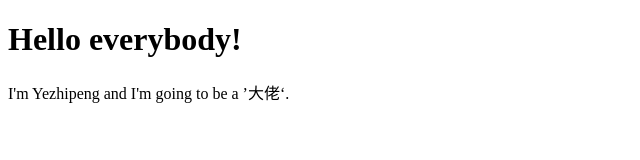
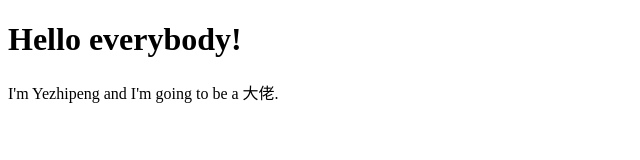
Before and after one commit to ZhipengYe/ZhipengYe.github.io, a plain HTML site: page index.html in a window 1280 px wide. Shown: the full height of the page, 0-640 px from the left. Drawn offline with Linux system fonts and the light colour scheme.

Commit message:
Initial commit

```diff
--- a/index.html
+++ b/index.html
@@ -2,6 +2,6 @@
 <html>
   <body>
     <h1>Hello everybody!</h1>
-    <p>I'm Yezhipeng and I'm going to be a ’大佬‘.</p>
+    <p>I'm Yezhipeng and I'm going to be a 大佬.</p>
   </body>
 </html>
```
